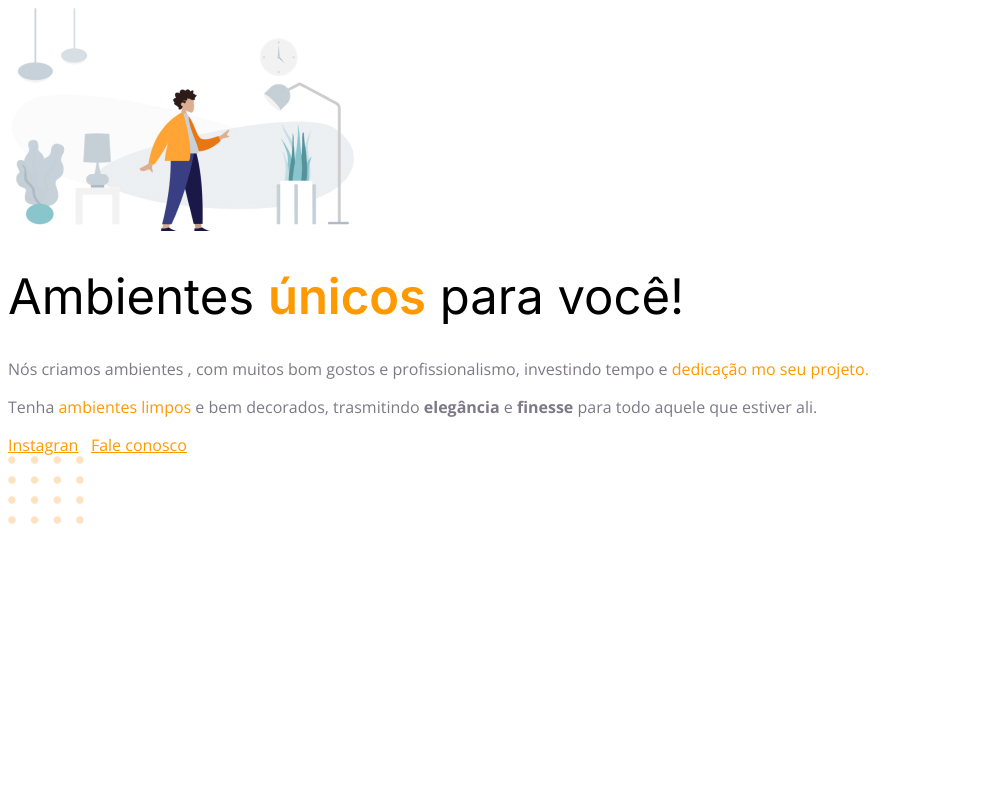
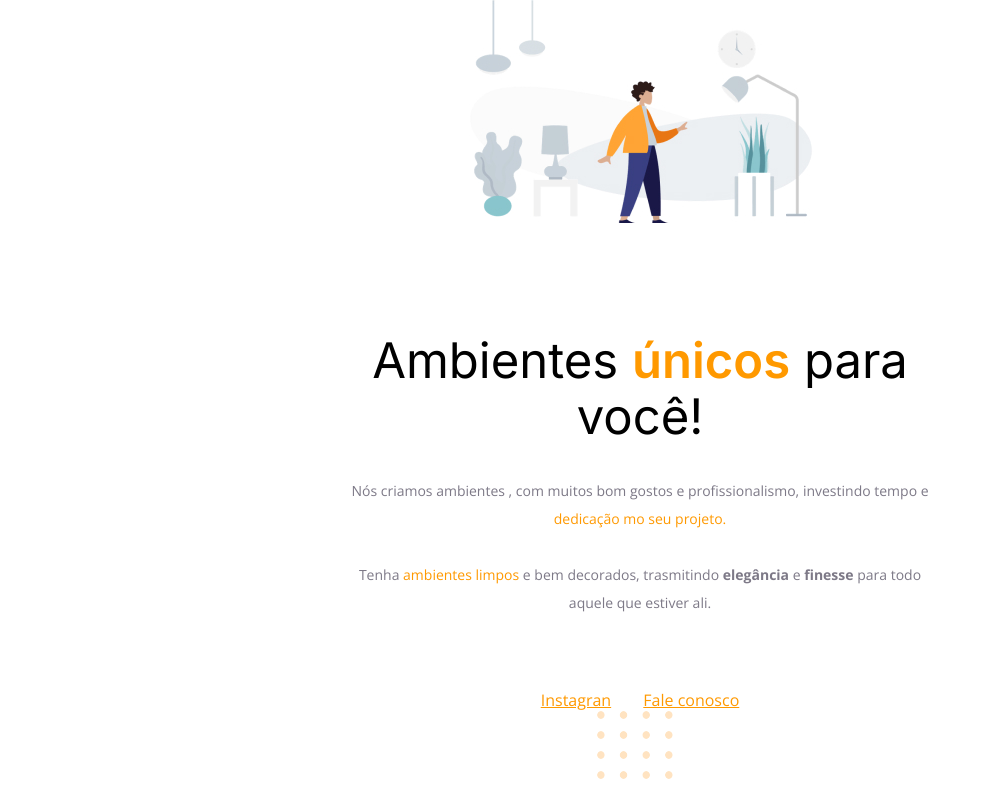
Before and after one commit to fisiofaz/moveis.customizados, a plain HTML site: page index.html in a window 1280 px wide. Shown: the whole page, without its empty margins (0-983 px from the left). Drawn offline with nearby package versions, Linux system fonts and the light colour scheme.

Commit message:
Add files via upload
feito o espaçamento do css

```diff
--- a/index.html
+++ b/index.html
@@ -18,16 +18,17 @@
 
     <h1>Ambientes <span>únicos</span> para você!</h1>
 
-    <p>Nós criamos ambientes , com muitos bom gostos e profissionalismo, investindo tempo e <Span>dedicação mo seu projeto.</Span></p>
+    <p>Nós criamos ambientes , com muitos bom gostos e profissionalismo, investindo tempo e <Span>dedicação mo seu projeto.</Span>
 
-    <p>Tenha <span>ambientes limpos</span> e bem decorados, trasmitindo <strong>elegância</strong> e <strong>finesse</strong> para todo aquele que estiver ali.</p>
+      <br>
+      <br>
+
+    Tenha <span>ambientes limpos</span> e bem decorados, trasmitindo <strong>elegância</strong> e <strong>finesse</strong> para todo aquele que estiver ali.</p>
   </div>
   <div id="footer">
     <div id="line"></div>
 
     <a href="https://www.instagram.com/dr._fabio_zatta/" target="_blank" rel="noopener">Instagran</a>
-
-    &nbsp; <!--Isso é para fazer um espaço-->
 
     <a href="mailto:fisiofaz8@gmail.com">Fale conosco</a>
   </div>
--- a/style.css
+++ b/style.css
@@ -1,5 +1,16 @@
 body {
   font-family: 'Open Sans', sans-serif;
+  text-align: center;
+  margin: 0;
+}
+
+#hero {
+  margin: 0 auto 72px;
+  width: 592px;
+}
+
+#hero img {
+  margin-bottom: 72px;
 }
 
 h1 {
@@ -7,6 +18,8 @@ h1 {
   font-size: 49px;
   line-height: 56px;
   font-weight: normal;
+
+  margin-bottom: 32px;
 }
 
 h1 span {
@@ -19,4 +32,10 @@ span, a {
 
 p{
   color: #7D7987;
+  font-size: 14px;
+  line-height: 28px;
 }
+
+#footer a + a {
+  margin-left: 28px;
+}
```
Also changed, not shown: 1 other file.
